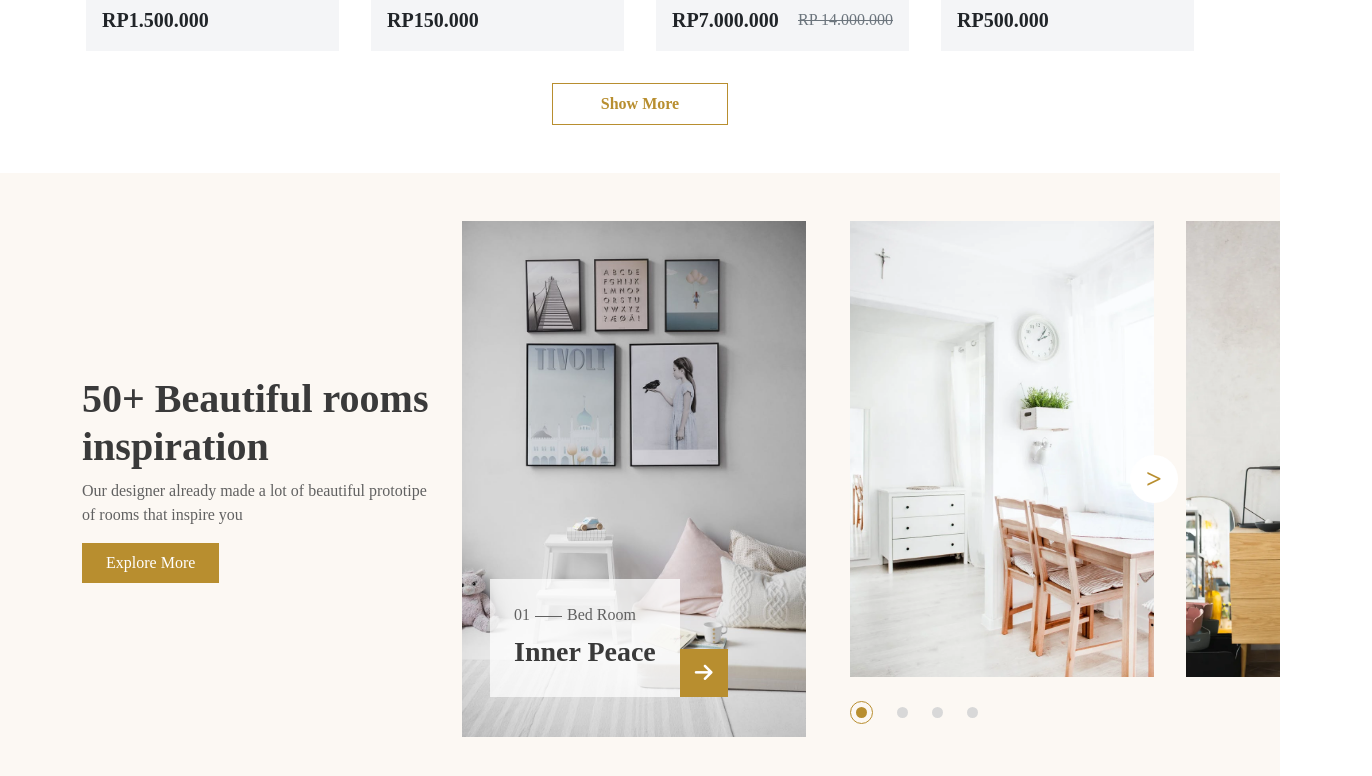
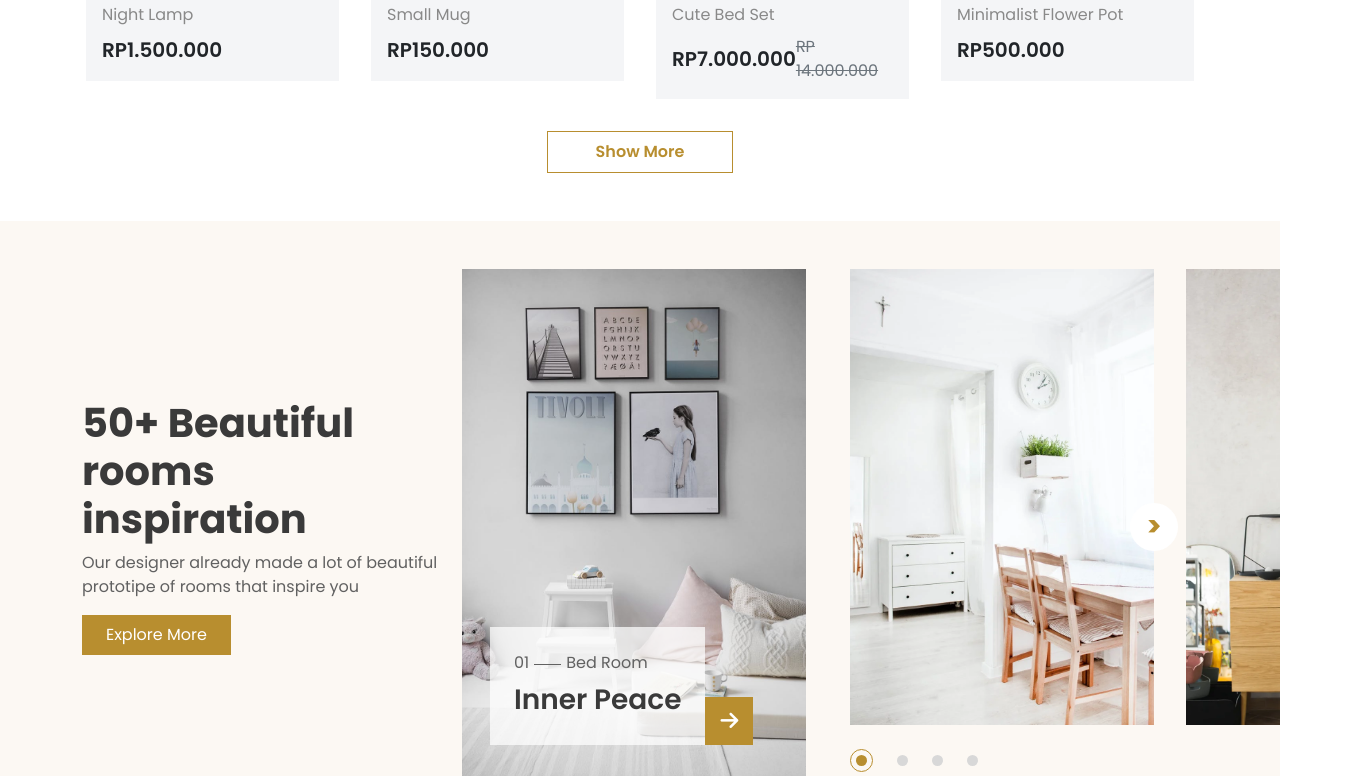
Before and after one commit to KamalBatesha/Furniro---ITI, a plain HTML site: page index.html in a window 1280 px wide. Shown: the part 1779-2555 px from the top of the page, 1372 px wide, since content can reach past the window. Drawn offline with Linux system fonts and the light colour scheme.

Commit message:
forth commit

```diff
--- a/index.html
+++ b/index.html
@@ -5,6 +5,7 @@
   <meta name="viewport" content="width=device-width, initial-scale=1.0">
   <link rel="stylesheet" href="bootstrap.min.css">
   <link rel="stylesheet" href="https://cdnjs.cloudflare.com/ajax/libs/font-awesome/6.7.2/css/all.min.css" integrity="sha512-Evv84Mr4kqVGRNSgIGL/F/aIDqQb7xQ2vcrdIwxfjThSH8CSR7PBEakCr51Ck+w+/U6swU2Im1vVX0SVk9ABhg==" crossorigin="anonymous" referrerpolicy="no-referrer" />
+  <link href="https://fonts.googleapis.com/css2?family=Poppins:wght@400;500;600;700&display=swap" rel="stylesheet" />
   <link rel="stylesheet" href="style.css">
   <title>Furniro</title>
 </head>
--- a/main.js
+++ b/main.js
@@ -79,10 +79,10 @@ document.getElementById("products_container").innerHTML=products.map((product)=>
             <img class="w-100 object-fit-cover h-100" src="${product.image}" alt=${product.title}>
           </div>
           <div class="product-content p-3">
-            <h4 class="fw-bold text-capitalize">${product.title}</h4>
+            <h4 class="fw-semibold text-capitalize">${product.title}</h4>
             <p class="text-capitalize mb-2">${product.des}</p>
             <div class="product-price d-flex align-items-center justify-content-between">
-              <span class="text-uppercase fs-5 fw-bold">Rp${product.price}</span>
+              <span class="text-uppercase fs-5 fw-semibold">Rp${product.price}</span>
              ${product.oldPrice ? ` <span class="text-uppercase text-decoration-line-through text-secondary">Rp ${product.oldPrice}</span>`:""}
             </div>
           </div>
--- a/style.css
+++ b/style.css
@@ -6,8 +6,7 @@ a{
     text-decoration: none;
 }
 body{
-    font-family: Poppins;
-}
+    font-family: "Poppins", sans-serif !important;}
 input{
     outline: none;
 }
```
